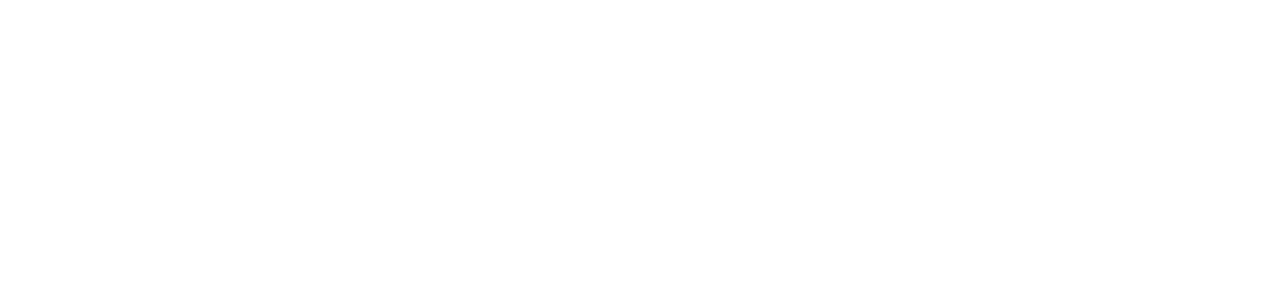
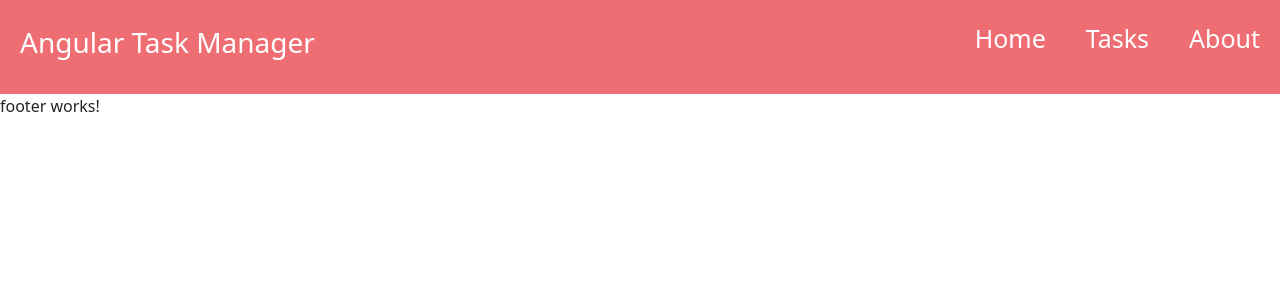
Before and after one commit to Mbote-Joseph/Angular-Task-Manager, an Angular app: page / in a window 1280 px wide. Shown: the top 300 px of the page. Built offline with nearby package versions, Linux system fonts and the light colour scheme.

Commit message:
Navigation Bar Styling

```diff
--- a/src/app/app.component.html
+++ b/src/app/app.component.html
@@ -1 +1,3 @@
+<app-nav></app-nav>
 <router-outlet></router-outlet>
+<app-footer></app-footer>
--- a/src/app/components/nav/nav.component.css
+++ b/src/app/components/nav/nav.component.css
@@ -0,0 +1,42 @@
+/**
+ * Copyright 2022 user
+ *
+ * Licensed under the Apache License, Version 2.0 (the "License");
+ * you may not use this file except in compliance with the License.
+ * You may obtain a copy of the License at
+ *
+ *     http://www.apache.org/licenses/LICENSE-2.0
+ *
+ * Unless required by applicable law or agreed to in writing, software
+ * distributed under the License is distributed on an "AS IS" BASIS,
+ * WITHOUT WARRANTIES OR CONDITIONS OF ANY KIND, either express or implied.
+ * See the License for the specific language governing permissions and
+ * limitations under the License.
+ */
+nav {
+  background-color: #ee6e73;
+  min-height: 70px;
+  max-height: 100px;
+  padding: 20px;
+  display: flex;
+  justify-content: space-between;
+  align-items: center;
+  color: #fff;
+}
+ul {
+  list-style: none;
+  display: flex;
+  justify-content: space-between;
+  align-items: center;
+  color: #fff;
+  text-decoration: none;
+}
+
+li,
+a {
+  list-style: none;
+  color: #fff;
+  text-decoration: none;
+  margin-left: 20px;
+  font-size: 25px;
+}
--- a/src/app/components/nav/nav.component.html
+++ b/src/app/components/nav/nav.component.html
@@ -1 +1,8 @@
-<p>nav works!</p>
+<nav>
+  <h3>Angular Task Manager</h3>
+  <ul>
+    <li><a routerLink="/">Home</a></li>
+    <li><a routerLink="/tasks">Tasks</a></li>
+    <li><a routerLink="/about">About</a></li>
+  </ul>
+</nav>
```
